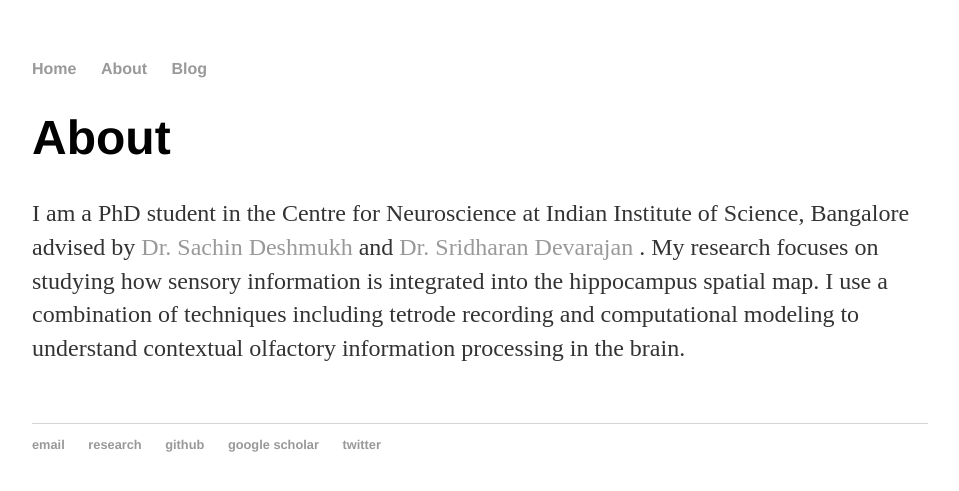
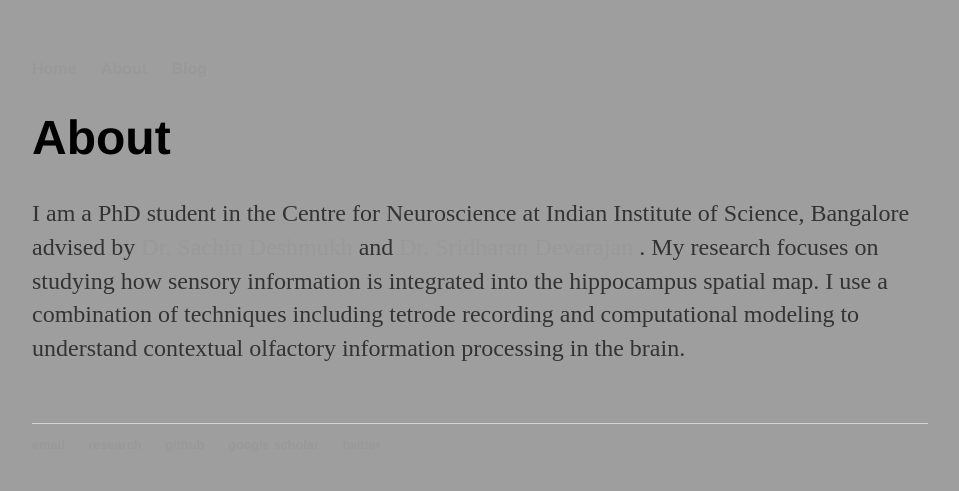
Before and after one commit to AdiBish/adibish.github.io, a Jekyll site: the page built from about/index.html, in a window 1280 px wide. Shown: the top 491 px of the page, without its empty margins (160-1119 px from the left). Built offline with Jekyll 4.4.1, drawn with Linux system fonts in a browser that asks for light colours.

Commit message:
Update index.html

```diff
--- a/about/index.html
+++ b/about/index.html
@@ -4,6 +4,15 @@
 ---
 
 		<div class="about">
+		<style>
+		body {
+			background-image:url('https://adibish.github.io//images//back.jpg');
+			background-repeat: no-repeat;
+			background-attachment: fixed;
+			background-size: cover;
+		}
+		</style>
+		<body>
 			<h1>About</h1>
 			<p>I am a PhD student in the Centre for Neuroscience at Indian Institute of Science, Bangalore
 				advised by <a href="http://www.cns.iisc.ac.in/home/people/sachin-deshmukh/" target="_blank"> Dr. Sachin Deshmukh </a> and
```
